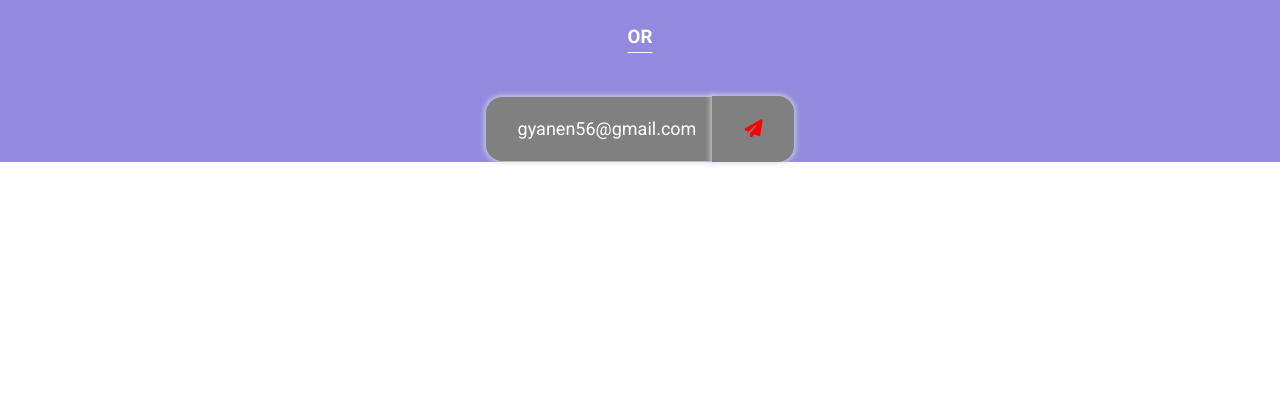
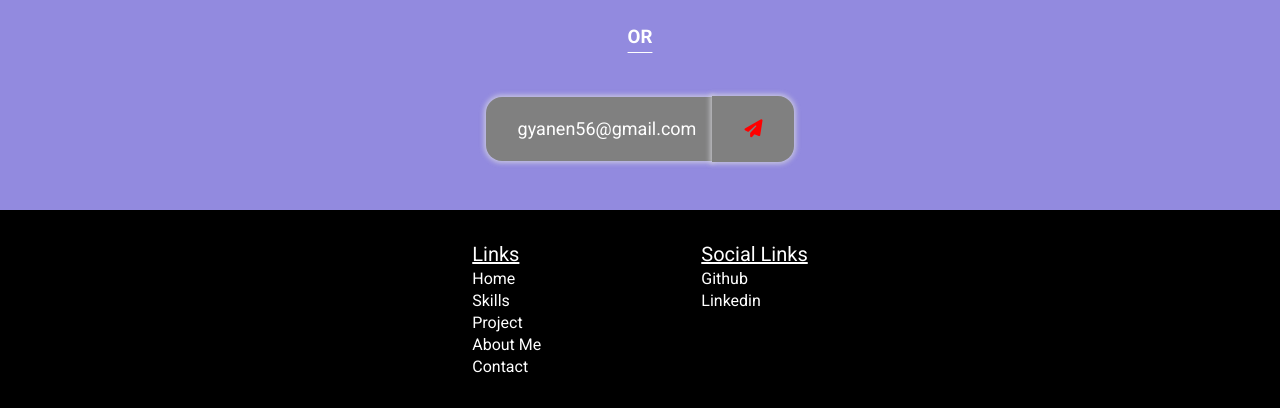
Before and after one commit to gyanendrapoudel/porfolio, a plain HTML site: page index.html in a window 1280 px wide. Shown: the part 2549-2957 px from the top of the page. Before the commit the page ends 2759 px from the top, so only its background shows below. Drawn offline with Linux system fonts and the light colour scheme.

Commit message:
footer section completed

```diff
--- a/index.html
+++ b/index.html
@@ -23,7 +23,7 @@
     <input type="checkbox" id="darkMode">
     <div class="wrapper">
     <label for="darkMode"><i class="fa-solid fa-circle-half-stroke"></i></label>
-        <header >
+        <header id="header">
             <div class=" pad-maker heading  display-flex">
             <div class=" left-section display-flex">
                 <p>Gyanendra</p>
@@ -32,23 +32,24 @@
 
             </div>
             <div class="right-section display-flex">
-                <a href="" class="link1">Home</a>
-                <a href="" class="link2">Skills</a>
-                <a href="" class="link3">Project</a>
-                <a href="" class="link4">About</a>
-                <a href="" class="link5">Contact</a>
+                <a href="#header" class="link1">Home</a>
+                <a href="#skill" class="link2">Skills</a>
+                <a href="#project" class="link3">Project</a>
+                <a href="#profile" class="link4">About</a>
+                <a href="#contact" class="link5">Contact</a>
             </div>
             <div class="hamburger">
                 <label for="hamburger"> <i class="fa-solid fa-bars"></i></label>
 
                 <input type="checkbox" id="hamburger">
                 <ul class="hamburger-menu">
-                <a href="" class="link1">Home</a>
-                <a href="" class="link2">Skills</a>
-                <a href="" class="link3">Project</a>
-                <a href="" class="link4">About</a>
-                <a href="" class="link5">Contact</a>
+                <a href="#header" class="link1">Home</a>
+                <a href="#skill" class="link2">Skills</a>
+                <a href="#project" class="link3">Project</a>
+                <a href="#profile" class="link4">About Me</a>
+                <a href="#contact" class="link5">Contact</a>
                 </ul>
+
             </div>
 
             </div>
@@ -104,7 +105,7 @@
         </section>
 
         <!-- skills -->
-        <section class="skill  pad-maker ">
+        <section class="skill  pad-maker " id="skill">
            <div class=" display-flex skill-text">
             <span>Skills</span>
            </div>
@@ -156,7 +157,7 @@
 
         </section>
          <!-- hero -->
-        <section class="hero pad-maker">
+        <section class="hero pad-maker" id="project">
             <h4>my Project</h4>
             <div class="projects">
                 <div class="project1">
@@ -223,7 +224,7 @@
         </section>
 
         <!-- Profile Section -->
-        <section class="profile">
+        <section class="profile" id="profile">
             <div class=" pad-maker profile-text">About Me</div>
             <div class="profile-content display-flex">
                 <div class="img">
@@ -254,7 +255,7 @@
         </section>
 
         <!-- contact me -->
-        <section class="contact pad-maker">
+        <section class="contact pad-maker" id="contact">
             <h2>Contact Me</h2>
             <div class="contact-links display-flex-center">
                 <div class="contact-links1">
@@ -285,6 +286,25 @@
         </section>
 
         <!-- footer -->
+        <section class="footer ">
+            <div class=" footer-content pad-maker display-flex-center">
+            <div class="footer-left-section">
+                 <span>links</span>
+                <li><a href="#header">Home</a></li>
+                <li><a href="#skill">Skills</a></li>
+                <li><a href="#project">Project</a></li>
+                <li><a href="#profile">About Me</a></li>
+                <li><a href="#contact">Contact</a></li>
+            </div>
+            <div class="footer-right-section">
+                <span>social links</span>
+                <li><a href="https://github.com/gyanendrapoudel/">Github</a></li>
+                <li><a href="https://www.linkedin.com/in/gyanendra-p-015a90182/">Linkedin</a></li>
+
+            </div>
+            </div>
+
+        </section>
 
 
 
--- a/style.css
+++ b/style.css
@@ -480,6 +480,37 @@ background-color: var(--third--);
     transform: scale(1.1);
      background-color: red;
 }
+/* footer */
+.footer{
+    background-color: black;
+    padding-bottom: 2rem;
+
+}
+.footer-content{
+
+    padding-top: 2rem;
+    flex-wrap: wrap;
+    gap: 10rem;
+    align-items: start;
+
+
+}
+.footer-content>div>span{
+    font-size: 20px;
+    text-transform: capitalize;
+    text-decoration: underline;
+
+
+
+}
+.footer-content li{
+    margin-top: 3px;
+    list-style: none;
+}
+.footer-content a{
+    text-decoration: none;
+}
+
 @media (max-width:550px) {
     .right-section{
         display: none;
```
